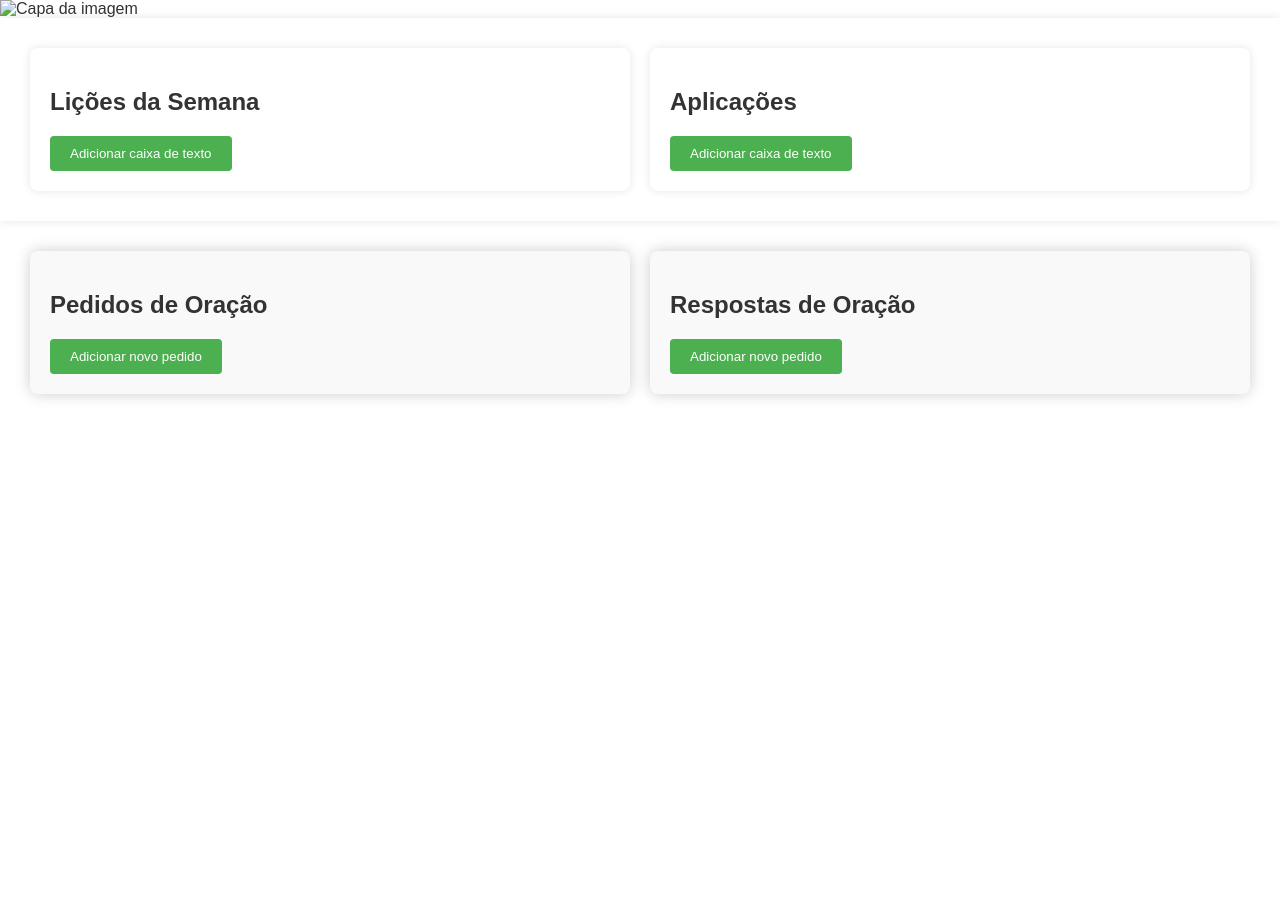
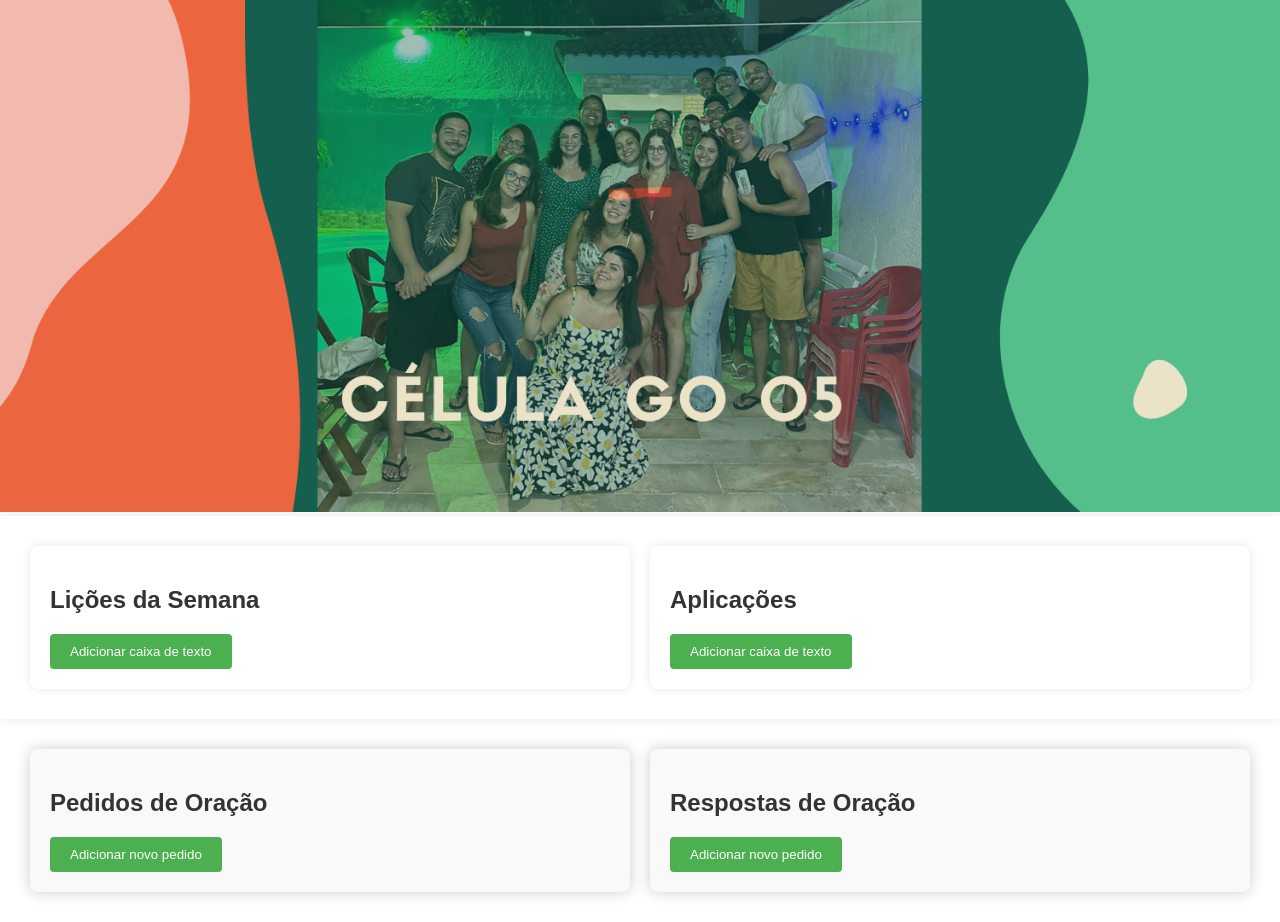
Before and after one commit to Arthurreis01/Prayer-App, a plain HTML site: page index.html in a window 1280 px wide. Before the commit the page ends 800 px from the top, so only its background shows below. Drawn offline with nearby package versions, Linux system fonts and the light colour scheme.

Commit message:
Update index.html

```diff
--- a/index.html
+++ b/index.html
@@ -9,8 +9,7 @@
 <body>
 
 <div id="pagina-inicial">
-
-  <img id = "image" src="images/Capa.png" alt="Capa da imagem">
+  <img id = "image" src="Capa.png" alt="Capa da imagem">
 </div>
 <div id="link-board">
   <div class="column" id="column1">
```
